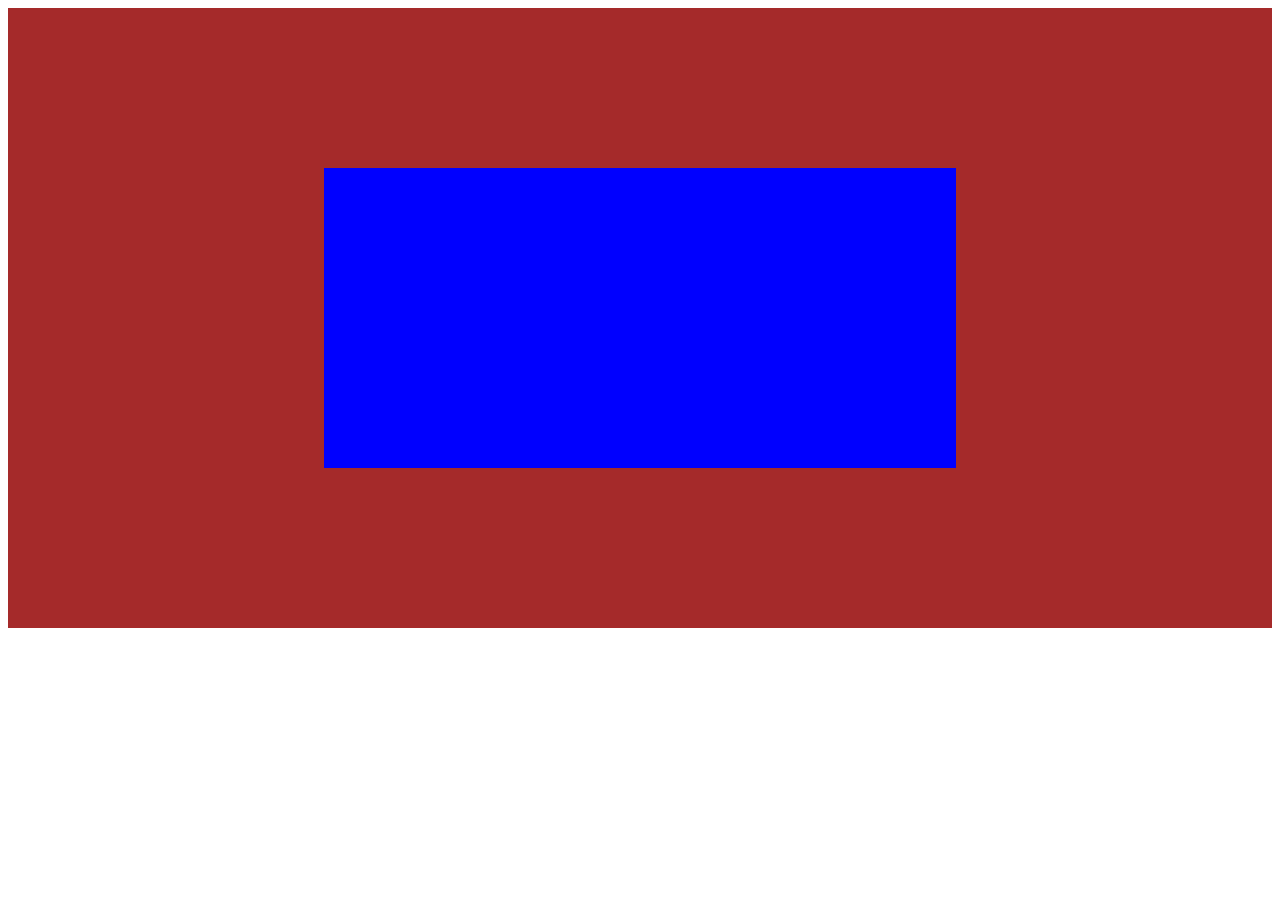
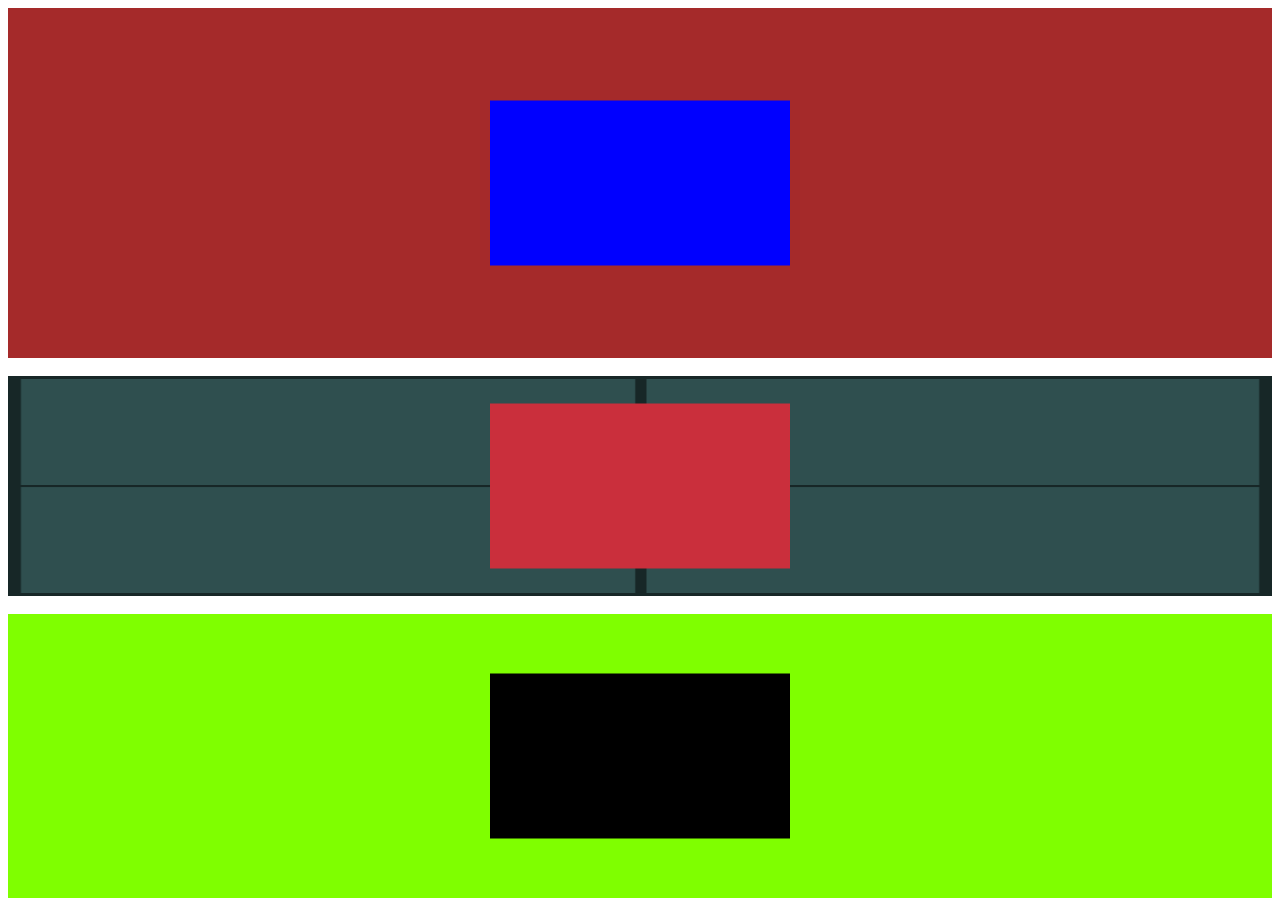
Before and after one commit to RenatoS1/html--css, a plain HTML site: page exercicios/modulo 3/ex022/treino.html in a window 1280 px wide. Before the commit the page ends 800 px from the top, so only its background shows below. Drawn offline with Linux system fonts and the light colour scheme.

Commit message:
treinando ainda mais CENTRALIZAÇÂO

```diff
--- a/exercicios/modulo 3/ex022/treino.html
+++ b/exercicios/modulo 3/ex022/treino.html
@@ -6,16 +6,16 @@
     <title>Document</title>
     <style>
         #conteiner{
-            height: 600px;
+            height: 330px;
            background-color: brown;
            padding: 10px;
            position: relative;
         }
 
          #conteudo{
-            height: 300px;
+            height: 165px;
             background-color: blue;
-            width: 50%;
+            width: 300px;
             position: absolute;
 
             left: 50%;
@@ -23,6 +23,50 @@
 
             transform: translate(-50%, -50%);
          }
+
+         #contei{
+
+            padding:10px;
+            height: 33vh;
+            background-color: chartreuse;
+            position: relative;
+         }
+
+         #conteu{
+            position: absolute;
+            height:165px ;
+            width: 300px;
+            background-color: black;
+
+            left: 50%;
+            top: 50%;
+
+            transform: translate(-50%, -50%);
+         }
+
+         #teiner{
+            background-color: darkslategray;
+            height: 200px;
+            padding: 10px;
+            background-image: url('imagens/target001.png');
+            background-repeat: no-repeat;
+            background-size:100% 100%;
+            position: relative;
+         }
+
+         #teudo{
+            background-color: rgb(202, 47, 60);
+            height: 165px;
+            width: 300px;
+            position: absolute;
+
+            left: 50%;
+            top: 50%;
+
+            transform: translate(-50%, -50%);
+
+         }
+
     </style>
 </head>
 <body>
@@ -31,5 +75,21 @@
 
         </div>
     </div>
+
+<br>
+<main>
+    <div id="teiner">
+        <div id="teudo">
+
+        </div>
+    </div>
+</main>
+<br>
+
+    <section id="contei">
+        <article id="conteu">
+
+        </article>
+    </section>
 </body>
 </html>
```
Also changed, not shown: exercicios/modulo 3/ex022/fundo007.html (+1 -1 lines).
